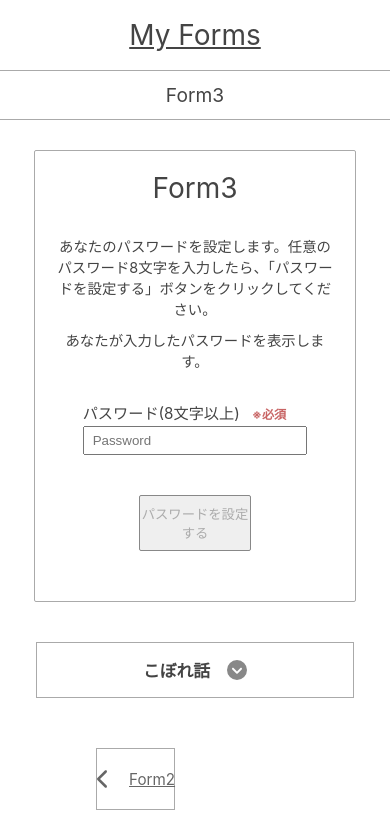
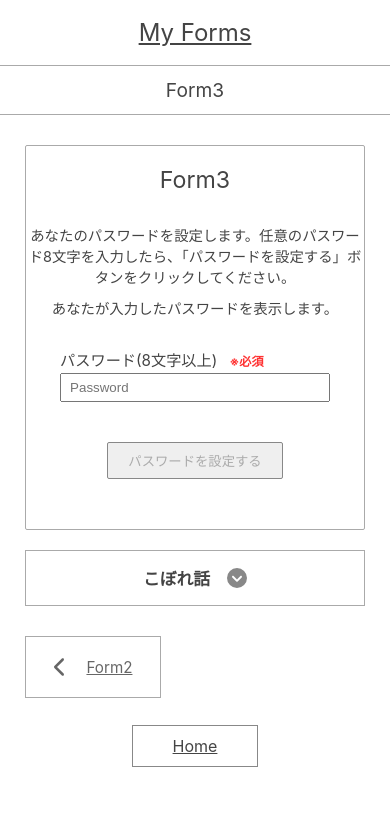
Before and after one commit to kento-yoshidu/myforms_frontend, a Next.js app: page /form3 in a window 390 px wide. Shown: the top 836 px of the page. Built offline with nearby package versions, Linux system fonts and the light colour scheme.

Commit message:
✨ CSS Update

```diff
--- a/components/container.tsx
+++ b/components/container.tsx
@@ -1,10 +1,10 @@
 import { ReactNode } from "react"
 import styles from "styles/container.module.css"
 
-export default function Container({ children }: { children: ReactNode }) {
-  return (
-    <div className={styles.default}>
-      {children}
-    </div>
-  )
-}
+const Container = ({ children }: { children: ReactNode }) => (
+  <div className={styles.wrapper}>
+    {children}
+  </div>
+)
+
+export default Container
--- a/pages/form1/index.tsx
+++ b/pages/form1/index.tsx
@@ -117,10 +117,9 @@ const Form1 = () => {
         </section>
 
         <PageLink next="2" />
+
+        <HomeLink />
       </Container>
-
-      <HomeLink />
-
     </>
   )
 }
--- a/pages/form1/style.module.css
+++ b/pages/form1/style.module.css
@@ -1,21 +1,13 @@
 .wrapper {
-  width: 55%;
   margin: 0 auto;
-  padding: 20px 0 40px;
+  padding: 20px 0;
   border: 1px solid var(--border-color);
   border-radius: 2px;
 }
 
-@media (width < 768px) {
-  .wrapper {
-    width: 90%;
-    padding: 20px;
-  }
-}
-
 .title {
   margin-bottom: 30px;
-  font-size: 1.75rem;
+  font-size: clamp(1.45rem, 2.8vw, 1.75rem);
   font-weight: normal;
   text-align: center;
 }
@@ -55,7 +47,7 @@
 .label span {
   display: inline-block;
   margin-left: 8px;
-  color: rgb(200, 100, 100);
+  color: rgb(255, 50, 50);
   font-size: 0.8em;
   font-weight: bold;
 }
@@ -74,13 +66,14 @@
 }
 
 .button {
-  width: 50%;
   margin: 40px auto 0;
+  padding: 0 10px;
   cursor: pointer;
   background-color: #efefef;
   border: 1px solid #888;
   border-radius: 2px;
-  padding: 8px 0;
+  padding: 8px 20px;
+  font-family: inherit;
 }
 
 .button:hover {
--- a/styles/container.module.css
+++ b/styles/container.module.css
@@ -1,13 +1,12 @@
-.default {
-  width: 92%;
+.wrapper {
   max-width: var(--max-width);
-  margin: 50px auto;
-  padding: 30px 0 0;
+  margin: 30px auto;
 }
 
 @media (width < 768px) {
-  .default {
+  .wrapper {
     margin: 20px auto;
     padding: 10px 0;
+    width: 87%;
   }
 }
--- a/styles/description.module.css
+++ b/styles/description.module.css
@@ -1,13 +1,10 @@
 .description {
   margin: 30px auto;
-  width: 55%;
 }
 
 @media (width < 768px) {
   .description {
     margin: 20px auto;
-    width: 100%;
-    padding: 20px;
   }
 }
 
--- a/styles/globals.css
+++ b/styles/globals.css
@@ -28,6 +28,6 @@ body {
 }
 
 :root {
-  --max-width: 1156px;
+  --max-width: 635px;
   --border-color: #aaa;
 }
--- a/styles/header.module.css
+++ b/styles/header.module.css
@@ -4,7 +4,7 @@
 }
 
 .sitename {
-  font-size: 1.75rem;
+  font-size: clamp(1.5rem, 3vw, 1.75rem);
   font-weight: normal;
   text-align: center;
 }
--- a/styles/page-link.module.css
+++ b/styles/page-link.module.css
@@ -1,6 +1,5 @@
 .wrapper {
   position: relative;
-  width: 55%;
   margin: 30px auto 40px;
   padding: 30px 0;
 }
--- a/styles/style.module.css
+++ b/styles/style.module.css
@@ -1,5 +1,4 @@
 .main {
-  width: 50%;
   margin: 50px auto;
 }
 
```
